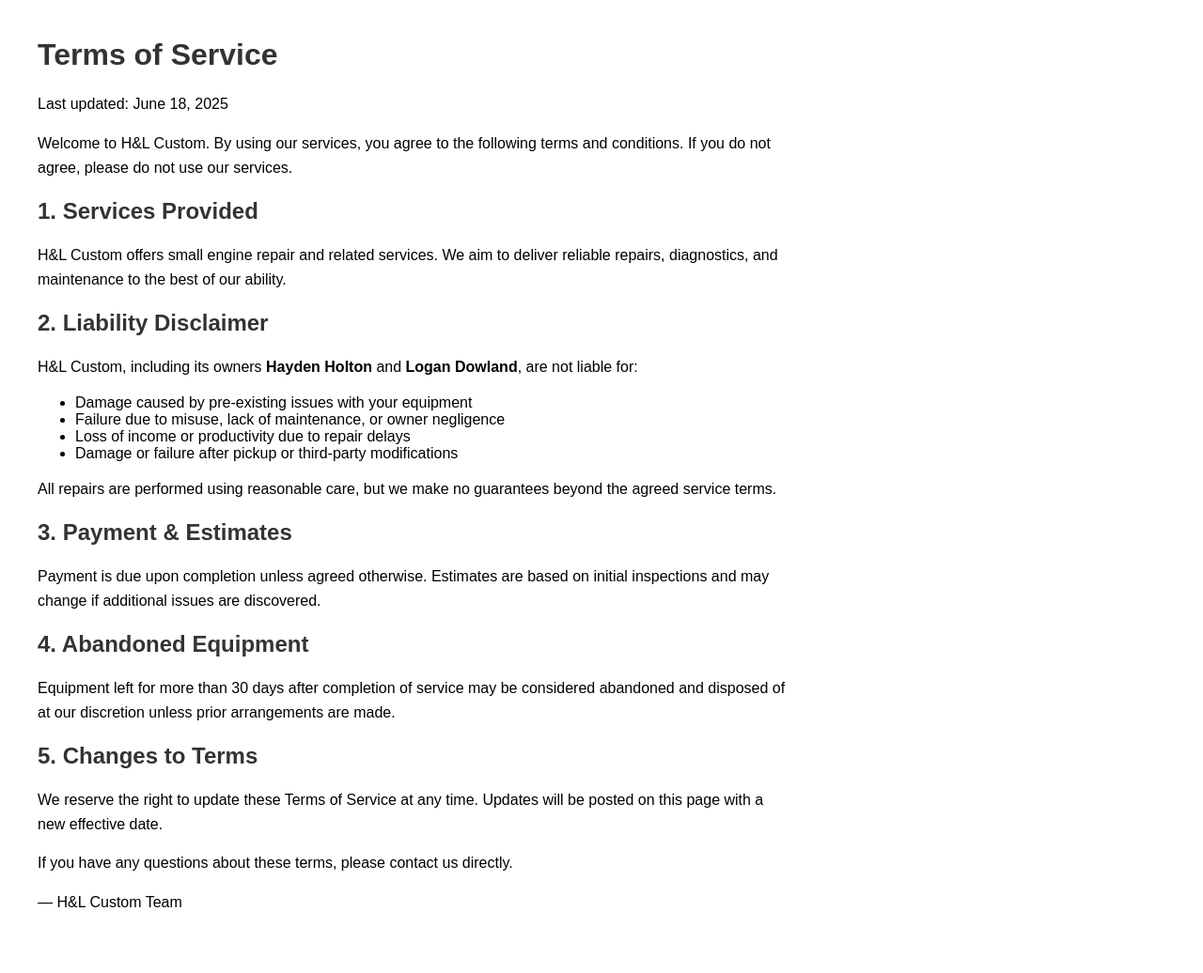
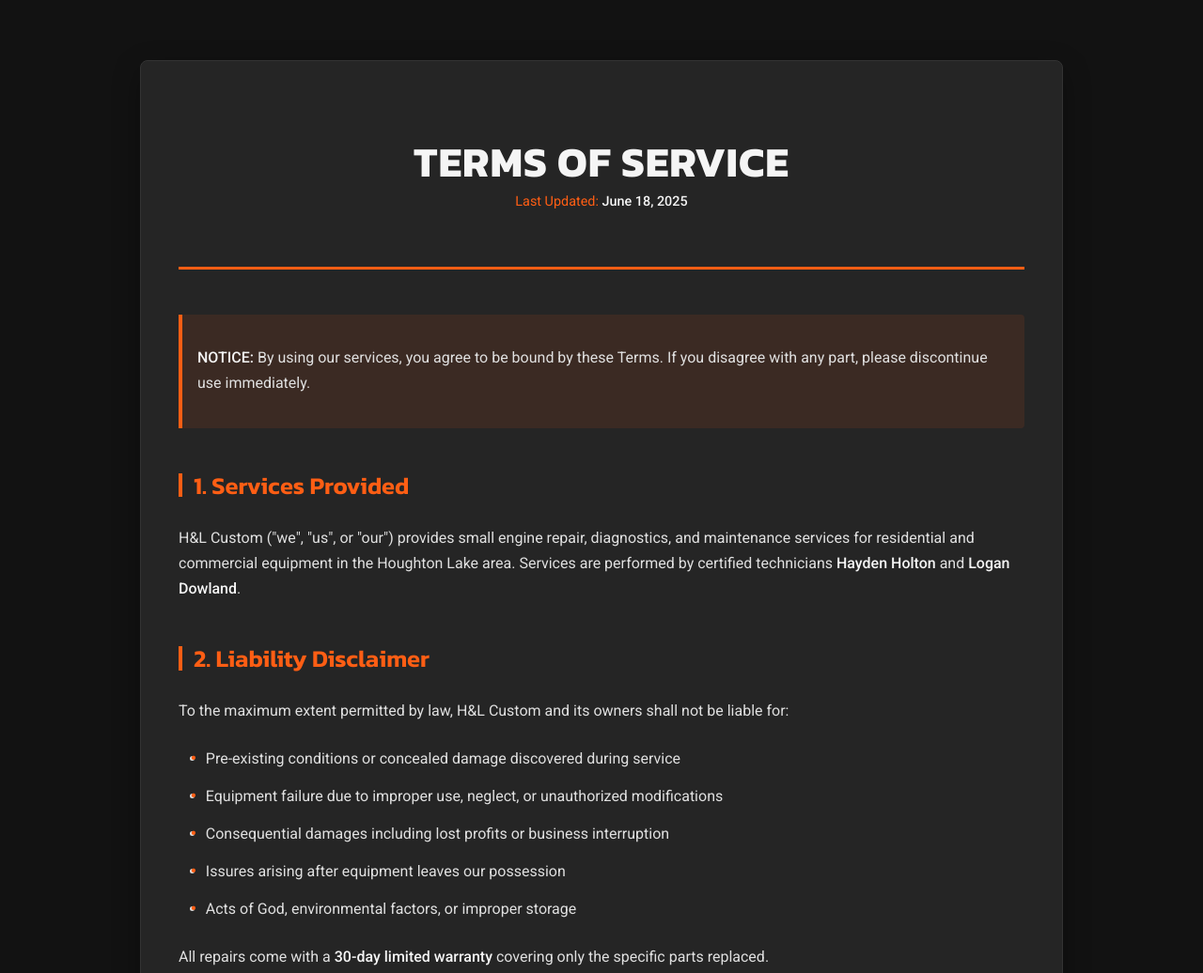
Before and after one commit to TraderZobo/hlcustom.net, a plain HTML site: page terms.html in a window 1280 px wide. Shown: the top 1036 px of the page at 94% size. Before the commit the page ends 1013 px from the top, so only its background shows below. Drawn offline with Linux system fonts and the light colour scheme.

Commit message:
Update terms.html

```diff
--- a/terms.html
+++ b/terms.html
@@ -2,51 +2,197 @@
 <html lang="en">
 <head>
   <meta charset="UTF-8">
-  <title>Terms of Service - H&L Custom</title>
+  <meta name="viewport" content="width=device-width, initial-scale=1.0">
+  <title>Terms of Service - H&L Custom | Small Engine Specialists</title>
+  <link rel="stylesheet" href="https://cdnjs.cloudflare.com/ajax/libs/font-awesome/6.4.0/css/all.min.css">
+  <link href="https://fonts.googleapis.com/css2?family=Kanit:wght@400;600;700&family=Roboto:wght@300;400;500&display=swap" rel="stylesheet">
   <style>
+    :root {
+      --primary: #1A1A1A;
+      --secondary: #FF5E14;
+      --accent: #FF5E14;
+      --dark: #121212;
+      --light: #F5F5F5;
+      --gray: #333333;
+      --light-gray: #E0E0E0;
+      --card-bg: #252525;
+    }
+
     body {
-      font-family: Arial, sans-serif;
-      margin: 40px;
-      max-width: 800px;
+      font-family: 'Roboto', sans-serif;
+      line-height: 1.7;
+      color: var(--light);
+      background-color: var(--dark);
+      margin: 0;
+      padding: 0;
     }
-    h1, h2 {
-      color: #333;
+
+    .tos-container {
+      max-width: 900px;
+      margin: 4rem auto;
+      padding: 2.5rem;
+      background-color: var(--card-bg);
+      border-radius: 8px;
+      box-shadow: 0 10px 30px rgba(0,0,0,0.3);
+      border: 1px solid var(--gray);
     }
+
+    .tos-header {
+      text-align: center;
+      margin-bottom: 3rem;
+      padding-bottom: 1.5rem;
+      border-bottom: 3px solid var(--secondary);
+    }
+
+    h1 {
+      font-family: 'Kanit', sans-serif;
+      font-weight: 700;
+      font-size: 2.8rem;
+      color: var(--text-light);
+      margin-bottom: 0.5rem;
+      letter-spacing: 1px;
+    }
+
+    h2 {
+      font-family: 'Kanit', sans-serif;
+      font-weight: 600;
+      color: var(--secondary);
+      margin: 2.5rem 0 1.2rem;
+      font-size: 1.6rem;
+      position: relative;
+      padding-left: 1rem;
+    }
+
+    h2:before {
+      content: "";
+      position: absolute;
+      left: 0;
+      top: 0.3em;
+      height: 1em;
+      width: 4px;
+      background: var(--secondary);
+    }
+
     p {
-      line-height: 1.6;
+      margin-bottom: 1.2rem;
+      color: var(--light-gray);
+    }
+
+    strong {
+      color: var(--light);
+      font-weight: 500;
+    }
+
+    ul {
+      margin: 1.5rem 0;
+      padding-left: 1.8rem;
+    }
+
+    li {
+      margin-bottom: 0.8rem;
+      position: relative;
+      color: var(--light-gray);
+    }
+
+    li:before {
+      content: "•";
+      color: var(--secondary);
+      font-weight: bold;
+      display: inline-block;
+      width: 1em;
+      margin-left: -1em;
+    }
+
+    .last-updated {
+      font-size: 0.9rem;
+      color: var(--secondary);
+      text-align: center;
+      margin-top: -1rem;
+      margin-bottom: 2rem;
+    }
+
+    .signature {
+      font-family: 'Kanit', sans-serif;
+      text-align: right;
+      font-size: 1.2rem;
+      margin-top: 3rem;
+      padding-top: 1.5rem;
+      border-top: 1px solid var(--gray);
+      color: var(--secondary);
+    }
+
+    .warning-note {
+      background-color: rgba(255, 94, 20, 0.1);
+      border-left: 4px solid var(--secondary);
+      padding: 1rem;
+      margin: 1.5rem 0;
+      border-radius: 0 4px 4px 0;
+    }
+
+    @media (max-width: 768px) {
+      .tos-container {
+        margin: 2rem 1rem;
+        padding: 1.5rem;
+      }
+
+      h1 {
+        font-size: 2.2rem;
+      }
     }
   </style>
 </head>
 <body>
-  <h1>Terms of Service</h1>
-  <p>Last updated: June 18, 2025</p>
+  <div class="tos-container">
+    <div class="tos-header">
+      <h1>TERMS OF SERVICE</h1>
+      <p class="last-updated">Last Updated: <strong>June 18, 2025</strong></p>
+    </div>
 
-  <p>Welcome to H&L Custom. By using our services, you agree to the following terms and conditions. If you do not agree, please do not use our services.</p>
+    <div class="warning-note">
+      <p><strong>NOTICE:</strong> By using our services, you agree to be bound by these Terms. If you disagree with any part, please discontinue use immediately.</p>
+    </div>
 
-  <h2>1. Services Provided</h2>
-  <p>H&L Custom offers small engine repair and related services. We aim to deliver reliable repairs, diagnostics, and maintenance to the best of our ability.</p>
+    <h2>1. Services Provided</h2>
+    <p>H&L Custom ("we", "us", or "our") provides small engine repair, diagnostics, and maintenance services for residential and commercial equipment in the Houghton Lake area. Services are performed by certified technicians <strong>Hayden Holton</strong> and <strong>Logan Dowland</strong>.</p>
 
-  <h2>2. Liability Disclaimer</h2>
-  <p>H&L Custom, including its owners <strong>Hayden Holton</strong> and <strong>Logan Dowland</strong>, are not liable for:</p>
-  <ul>
-    <li>Damage caused by pre-existing issues with your equipment</li>
-    <li>Failure due to misuse, lack of maintenance, or owner negligence</li>
-    <li>Loss of income or productivity due to repair delays</li>
-    <li>Damage or failure after pickup or third-party modifications</li>
-  </ul>
-  <p>All repairs are performed using reasonable care, but we make no guarantees beyond the agreed service terms.</p>
+    <h2>2. Liability Disclaimer</h2>
+    <p>To the maximum extent permitted by law, H&L Custom and its owners shall not be liable for:</p>
+    <ul>
+      <li>Pre-existing conditions or concealed damage discovered during service</li>
+      <li>Equipment failure due to improper use, neglect, or unauthorized modifications</li>
+      <li>Consequential damages including lost profits or business interruption</li>
+      <li>Issures arising after equipment leaves our possession</li>
+      <li>Acts of God, environmental factors, or improper storage</li>
+    </ul>
+    <p>All repairs come with a <strong>30-day limited warranty</strong> covering only the specific parts replaced.</p>
 
-  <h2>3. Payment & Estimates</h2>
-  <p>Payment is due upon completion unless agreed otherwise. Estimates are based on initial inspections and may change if additional issues are discovered.</p>
+    <h2>3. Payment Terms</h2>
+    <p>All services require payment in full upon completion unless prior arrangements are made in writing. We accept:</p>
+    <ul>
+      <li>Cash</li>
+      <li>Major credit/debit cards</li>
+      <li>Electronic payments (Zelle, Venmo)</li>
+    </ul>
+    <p><strong>Estimates:</strong> Initial quotes are based on visible diagnostics. Additional charges may apply if hidden issues are discovered during repair.</p>
 
-  <h2>4. Abandoned Equipment</h2>
-  <p>Equipment left for more than 30 days after completion of service may be considered abandoned and disposed of at our discretion unless prior arrangements are made.</p>
+    <h2>4. Abandoned Property</h2>
+    <p>Equipment unclaimed for <strong>30 days</strong> after service completion will be considered abandoned. We reserve the right to:</p>
+    <ul>
+      <li>Charge storage fees of $5/day after 10-day grace period</li>
+      <li>Sell or dispose of equipment to recover costs</li>
+      <li>Pursue legal action for unpaid balances</li>
+    </ul>
 
-  <h2>5. Changes to Terms</h2>
-  <p>We reserve the right to update these Terms of Service at any time. Updates will be posted on this page with a new effective date.</p>
+    <h2>5. Changes to Terms</h2>
+    <p>We may modify these Terms at any time. Continued use after changes constitutes acceptance. The "Last Updated" date indicates when revisions were made.</p>
 
-  <p>If you have any questions about these terms, please contact us directly.</p>
+    <h2>6. Governing Law</h2>
+    <p>These Terms shall be governed by Michigan law. Any disputes shall be resolved in Roscommon County courts.</p>
 
-  <p>— H&L Custom Team</p>
+    <div class="signature">
+      — H&L Custom Team<br>
+      <small>Small Engine Specialists</small>
+    </div>
+  </div>
 </body>
 </html>
```
